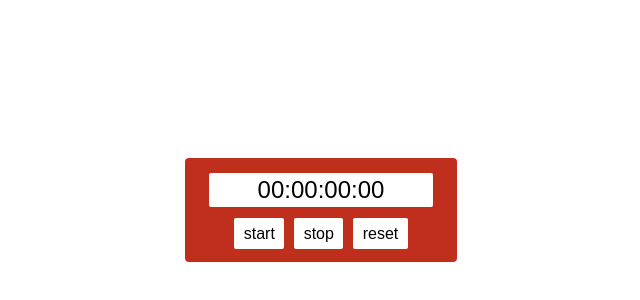
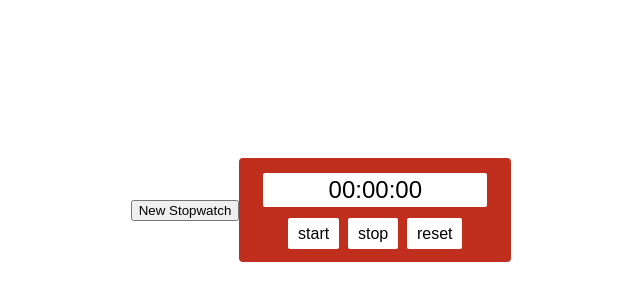
Before and after one commit to RhodesPeter/stopwatch-react, a React (Create React App) app: page / in a window 1280 px wide. Shown: the part 186-486 px from the top of the page, without its empty margins (319-959 px from the left). Built offline with nearby package versions, Linux system fonts and the light colour scheme.

Commit message:
Turn stopwatch into component

```diff
--- a/src/components/App.js
+++ b/src/components/App.js
@@ -1,46 +1,14 @@
 import React, { Component } from 'react';
 import '../App.css';
+import Stopwatch from './Stopwatch.js';
 
 class App extends Component {
-
-  constructor(props, context) {
-    super(props, context);
-    this.state = {
-      started: false,
-      timePassed: 0
-    }
-  }
-
-  timeNow = () => {
-    let seconds = this.state.timePassed + 1;
-    this.setState({ timePassed: seconds });
-    console.log(this.state.timePassed)
-  }
-
-  resetTime = () => {
-    this.setState({ timePassed: 0 });
-  }
-
-  startTime = () => {
-    if(this.state.started === true){ return; }
-    this.interval = setInterval(this.timeNow, 10);
-    this.setState({ started: true });
-  }
-
-  stopTime = () => {
-    window.clearInterval(this.interval);
-    this.setState({ started: false });
-  }
 
   render() {
     return (
       <div className="app">
-        <div className="stopwatch">
-          <div className="stopwatch__screen">00:00:00:00</div>
-          <div className="stopwatch__button" onClick={ this.startTime.bind(this) }>start</div>
-          <div className="stopwatch__button" onClick={ this.stopTime.bind(this) }>stop</div>
-          <div className="stopwatch__button" onClick={ this.resetTime.bind(this) }>reset</div>
-        </div>
+        <button>New Stopwatch</button>
+        <Stopwatch />
       </div>
     );
   }
--- /dev/null
+++ b/src/components/Stopwatch.js
@@ -0,0 +1,67 @@
+import React, { Component } from 'react';
+
+class Stopwatch extends Component {
+
+  constructor(props, context) {
+    super(props, context);
+    this.state = {
+      started: false,
+      timePassed: 0,
+      milliseconds: '00',
+      seconds: '00',
+      minutes: '00'
+    }
+  }
+
+  formatter = (input) => {
+    const time = input.toString();
+    return time.length < 2 ? '0' + time : time.slice(-2);
+  }
+
+  formatTime = () => {
+    this.setState({
+      milliseconds: this.formatter(this.state.timePassed),
+      seconds: this.formatter(Math.floor((this.state.timePassed / 100) % 60)),
+      minutes: this.formatter(Math.floor((this.state.timePassed / (100 * 60)) % 60))
+    });
+  }
+
+  timeNow = () => {
+    let seconds = parseInt(this.state.timePassed, 10) + 1;
+    this.setState({ timePassed: seconds });
+    this.formatTime();
+  }
+
+  resetTime = () => {
+    this.setState({
+      timePassed: 0,
+      milliseconds: '00',
+      seconds: '00',
+      minutes: '00'
+    });
+  }
+
+  startTime = () => {
+    if(this.state.started === true){ return; }
+    this.interval = setInterval(this.timeNow, 10);
+    this.setState({ started: true });
+  }
+
+  stopTime = () => {
+    window.clearInterval(this.interval);
+    this.setState({ started: false });
+  }
+
+  render(){
+    return (
+      <div className="stopwatch">
+        <div className="stopwatch__screen">{this.state.minutes}:{this.state.seconds}:{this.state.milliseconds}</div>
+        <div className="stopwatch__button" onClick={ this.startTime.bind(this) }>start</div>
+        <div className="stopwatch__button" onClick={ this.stopTime.bind(this) }>stop</div>
+        <div className="stopwatch__button" onClick={ this.resetTime.bind(this) }>reset</div>
+      </div>
+    )
+  };
+}
+
+export default Stopwatch;
```
